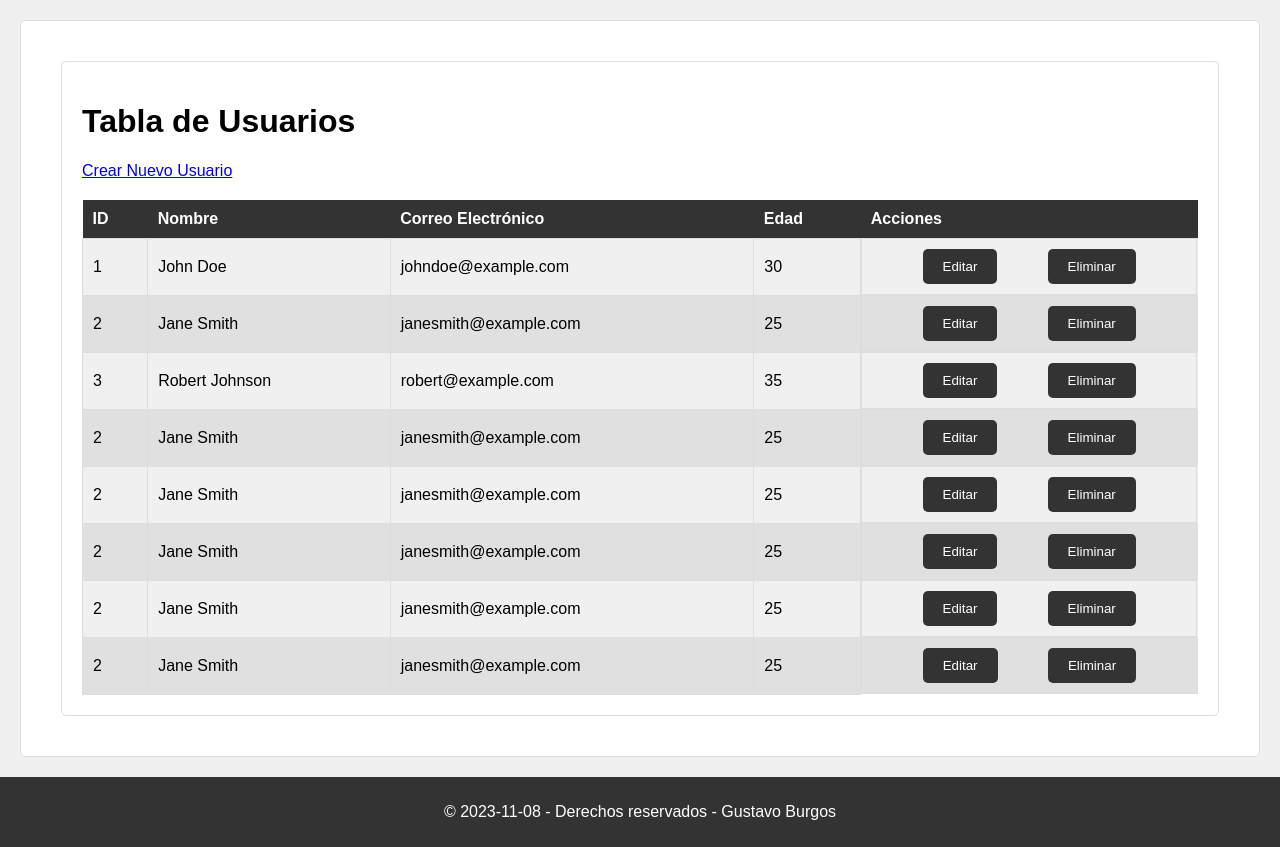
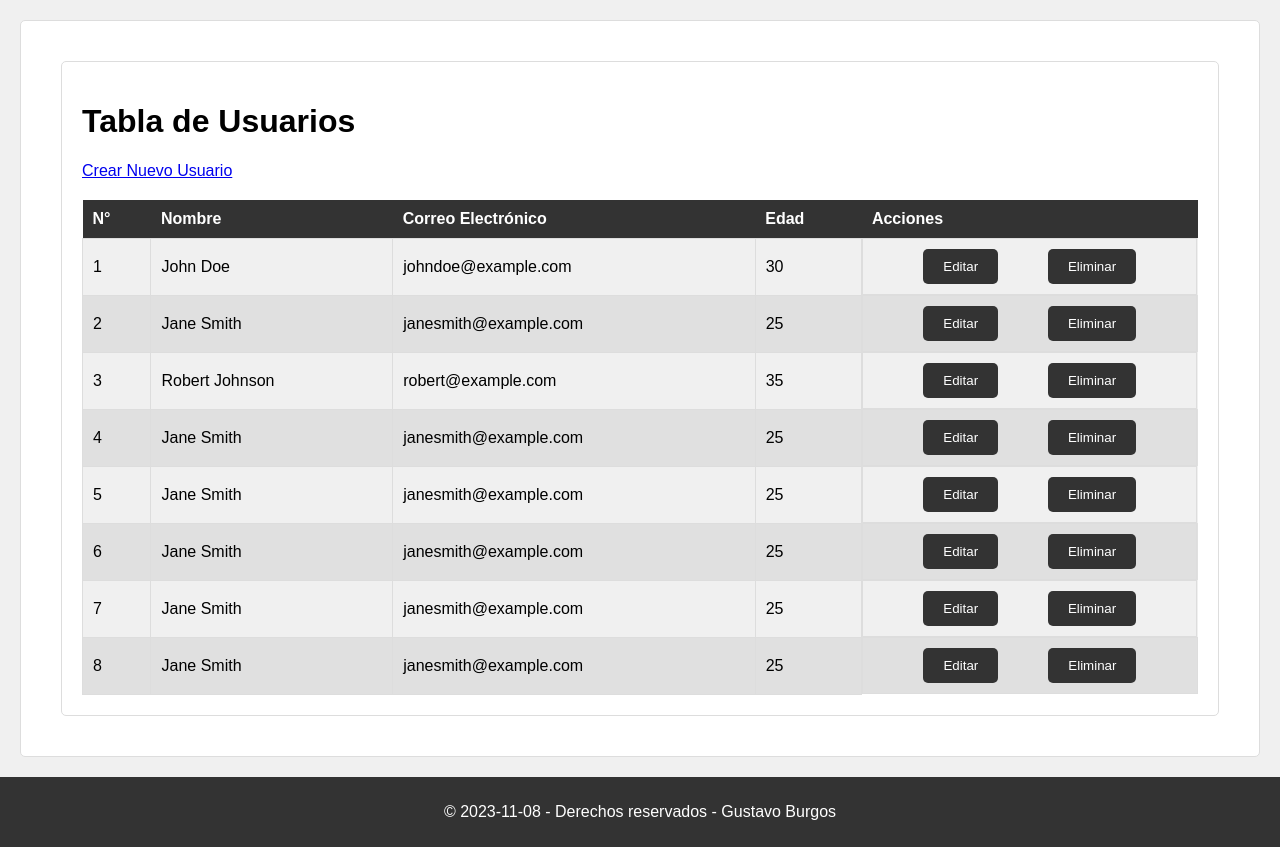
Before and after one commit to DoomDeath/Python-Framework-Projects, a Flask app: page /table_user in a window 1280 px wide. Shown: the part 75-922 px from the top of the page. Run offline with Flask 3, Linux system fonts and the light colour scheme; a user stored in the database is signed in.

Commit message:
terminado crud

```diff
--- a/app.py
+++ b/app.py
@@ -1,11 +1,9 @@
 import datetime
 
-from flask import Flask, render_template, redirect, url_for, request, session
+from flask import Flask, render_template, redirect, url_for, request, session, jsonify
 from flask_login import LoginManager, login_user, logout_user, login_required, UserMixin
 
-
 app = Flask(__name__)
-
 
 app.secret_key = '12345678'  # Cambia esto a una clave secreta segura
 
@@ -30,18 +28,17 @@ def utility_processor():
 usuarios2 = {
     "1": {"id": "1", "username": "Gustavo Burgos", "password": "contrasena6"}}
 
-
 # Datos ficticios para la tabla de usuarios
 usuarios = [
     {"id": 1, "nombre": "John Doe", "correo": "johndoe@example.com", "edad": 30},
     {"id": 2, "nombre": "Jane Smith", "correo": "janesmith@example.com", "edad": 25},
     {"id": 3, "nombre": "Robert Johnson",
-        "correo": "robert@example.com", "edad": 35},
-    {"id": 2, "nombre": "Jane Smith", "correo": "janesmith@example.com", "edad": 25},
-    {"id": 2, "nombre": "Jane Smith", "correo": "janesmith@example.com", "edad": 25},
-    {"id": 2, "nombre": "Jane Smith", "correo": "janesmith@example.com", "edad": 25},
-    {"id": 2, "nombre": "Jane Smith", "correo": "janesmith@example.com", "edad": 25},
-    {"id": 2, "nombre": "Jane Smith", "correo": "janesmith@example.com", "edad": 25}
+     "correo": "robert@example.com", "edad": 35},
+    {"id": 4, "nombre": "Jane Smith", "correo": "janesmith@example.com", "edad": 25},
+    {"id": 5, "nombre": "Jane Smith", "correo": "janesmith@example.com", "edad": 25},
+    {"id": 6, "nombre": "Jane Smith", "correo": "janesmith@example.com", "edad": 25},
+    {"id": 7, "nombre": "Jane Smith", "correo": "janesmith@example.com", "edad": 25},
+    {"id": 8, "nombre": "Jane Smith", "correo": "janesmith@example.com", "edad": 25}
 
 ]
 
@@ -123,6 +120,7 @@ def panel():
                      "cuenta de usuario.")
     return render_template('panel.html', panel_title=panel_title, panel_content=panel_content)
 
+
 # Ruta para eliminar un elemento por su índice
 
 
@@ -138,21 +136,22 @@ def delete_element(index):
 
         return redirect(url_for('tabla_usuarios'))
 
+
 # Crea una ruta "insertar" para agregar un nuevo usuario a la lista
 
 
 @app.route('/insertar', methods=['POST'])
 # Debes reemplazar esto con tu decorador de autenticación real
+@login_required
 def insertar_elemento():
     if request.method == 'POST':
         # Obtén los datos del nuevo usuario desde la solicitud
         nombre = request.form["nombre"]
         correo = request.form["correo"]
         edad = request.form["edad"]
-        id = 'NONE'
         # Crear un nuevo diccionario de usuario
         nuevo_usuario = {
-            "id" : id,
+            "id": len(usuarios) + 1,
             "nombre": nombre,
             "correo": correo,
             "edad": edad
@@ -165,22 +164,32 @@ def insertar_elemento():
     return redirect(url_for('tabla_usuarios'))
 
 
-@app.route('/update_user/<int:user_id>', methods=['POST'])
-def update_user(user_id):
-    # Recibe los datos actualizados del usuario y actualiza la lista de usuarios
-    nombre = request.form.get('nombre')
-    correo = request.form.get('correo')
-    edad = request.form.get('edad')
+@app.route('/updateData', methods=['POST'])
+@login_required
+def editar_datos():
+    data = request.get_json()  # Obtener los datos del cuerpo de la solicitud en formato JSON
 
-    # Encuentra el usuario por su ID y actualiza los datos
+    # Verifica si el ID del usuario está presente en los datos recibidos
+    if 'user_id' not in data:
+        return jsonify({'mensaje': 'Falta el ID del usuario'}), 400  # Respuesta de error
+
+    user_id = data['user_id']
+
+    # Busca el usuario por su ID en la lista de usuarios
     for usuario in usuarios:
-        if usuario['id'] == user_id:
-            usuario['nombre'] = nombre
-            usuario['correo'] = correo
-            usuario['edad'] = edad
+        if usuario['id'] == int(user_id):
+            # Actualiza los campos si están presentes en los datos
+            if 'nombre' in data:
+                usuario['nombre'] = data['nombre']
+            if 'correo' in data:
+                usuario['correo'] = data['correo']
+            if 'edad' in data:
+                usuario['edad'] = data['edad']
 
-    return redirect(url_for('tabla_usuarios'))
+            return jsonify({'mensaje': 'Datos guardados exitosamente'})
 
+    # Devuelve un mensaje de error si no se encuentra el usuario con el ID dado
+    return jsonify({'mensaje': 'Usuario no encontrado'}), 404
 
 
 if __name__ == '__main__':
--- a/static/styles.css
+++ b/static/styles.css
@@ -4,6 +4,9 @@ body {
     background-color: #f0f0f0;
     margin: 0;
     padding: 0;
+    display: flex;
+    flex-direction: column;
+    min-height: 100vh;
 }
 
 /* Estilo del encabezado */
@@ -44,6 +47,7 @@ main {
     margin: 20px;
     border: 1px solid #ddd;
     border-radius: 5px;
+    flex: 1;
 }
 
 /* Estilo del pie de página */
@@ -84,8 +88,6 @@ table tr:nth-child(odd) {
 table tr:nth-child(even) {
     background-color: #e0e0e0;
 }
-
-
 
 /* Estilo de los campos de formulario */
 input[type="text"],
--- a/templates/tabla_usuarios.html
+++ b/templates/tabla_usuarios.html
@@ -25,7 +25,7 @@
         <table>
             <thead>
                 <tr>
-                    <th>ID</th>
+                    <th>N°</th>
                     <th>Nombre</th>
                     <th>Correo Electrónico</th>
                     <th>Edad</th>
@@ -35,10 +35,10 @@
             <tbody>
                 {% for usuario in usuarios %}
                 <tr>
-                    <td data-user-id="{{ usuario.id }}">{{ usuario.id }}</td>
-                    <td contenteditable="false" class="editable" data-field="nombre">{{ usuario.nombre }}</td>
-                    <td contenteditable="false" class="editable" data-field="correo">{{ usuario.correo }}</td>
-                    <td contenteditable="false" class="editable" data-field="edad">{{ usuario.edad }}</td>
+                    <td>{{ loop.index }}</td>
+                    <td data-user-id="{{ usuario.id }}" contenteditable="false" class="editable" data-field-name="nombre">{{ usuario.nombre }}</td>
+                    <td contenteditable="false" class="editable" data-field-name="correo">{{ usuario.correo }}</td>
+                    <td contenteditable="false" class="editable" data-field-name="edad">{{ usuario.edad }}</td>
                     <td style="display: flex; justify-content: space-evenly;">
                         <button class="edit-button">Editar</button>
                         <form action="{{ url_for('delete_element', index=loop.index0) }}" method="POST">
```
Also changed, not shown: static/main.js (+30 -6 lines), 1 other file.
